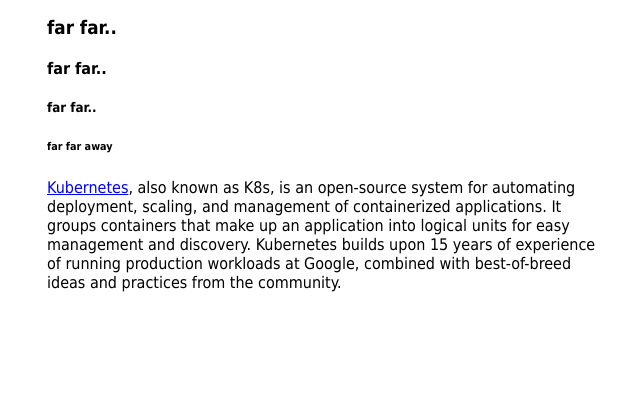
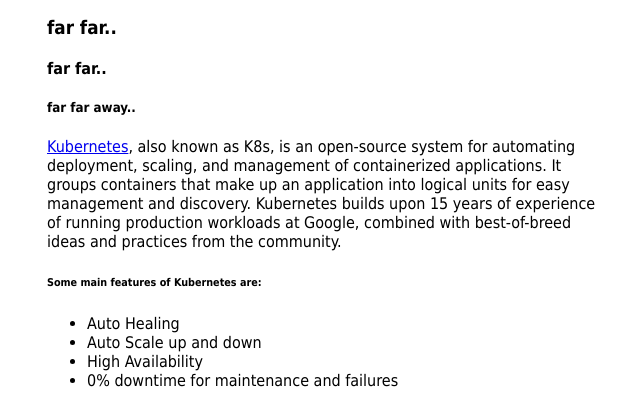
Before and after one commit to Bhodges94/test, a plain HTML site: page index.html in a window 1280 px wide. Shown: the part 435-841 px from the top of the page, without its empty margins (313-953 px from the left). Before the commit the page ends 800 px from the top, so only its background shows below. Drawn offline with Linux system fonts and the light colour scheme.

Commit message:
Update index.html

```diff
--- a/index.html
+++ b/index.html
@@ -17,8 +17,7 @@
 <h2>a long time ago in a galaxy</h2>
 <h3>far far..</h3>
 <h4>far far..</h4>
-<h5>far far..</h5>
-<h6>far far away</h6>
+<h5>far far away..</h5>
 
 <p1>
 <a href="https://kubernetes.io" target="_blank">Kubernetes</a>, also known as K8s, is an open-source system for automating deployment, scaling, and management of containerized applications.
@@ -28,5 +27,12 @@
 It groups containers that make up an application into logical units for easy management and discovery. Kubernetes builds upon 15 years of experience of running production workloads at Google, combined with best-of-breed ideas and practices from the community.
 </p1>
 
+<h6>Some main features of Kubernetes are:</h6>
+<ul>
+    <li>Auto Healing</li>
+    <li>Auto Scale up and down</li>
+    <li>High Availability</li>
+    <li>0% downtime for maintenance and failures</li>
+</ul>
 </body>
 </html>
```
